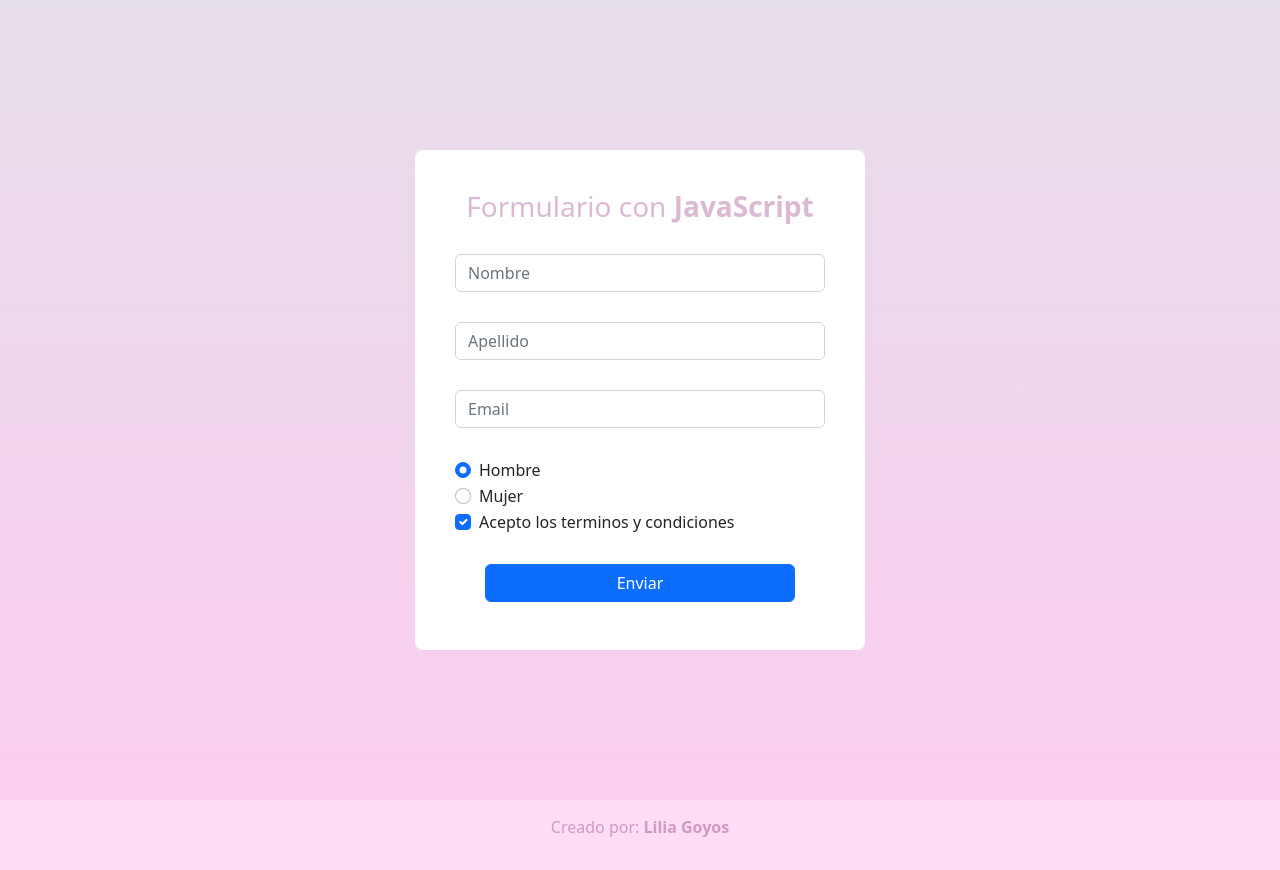
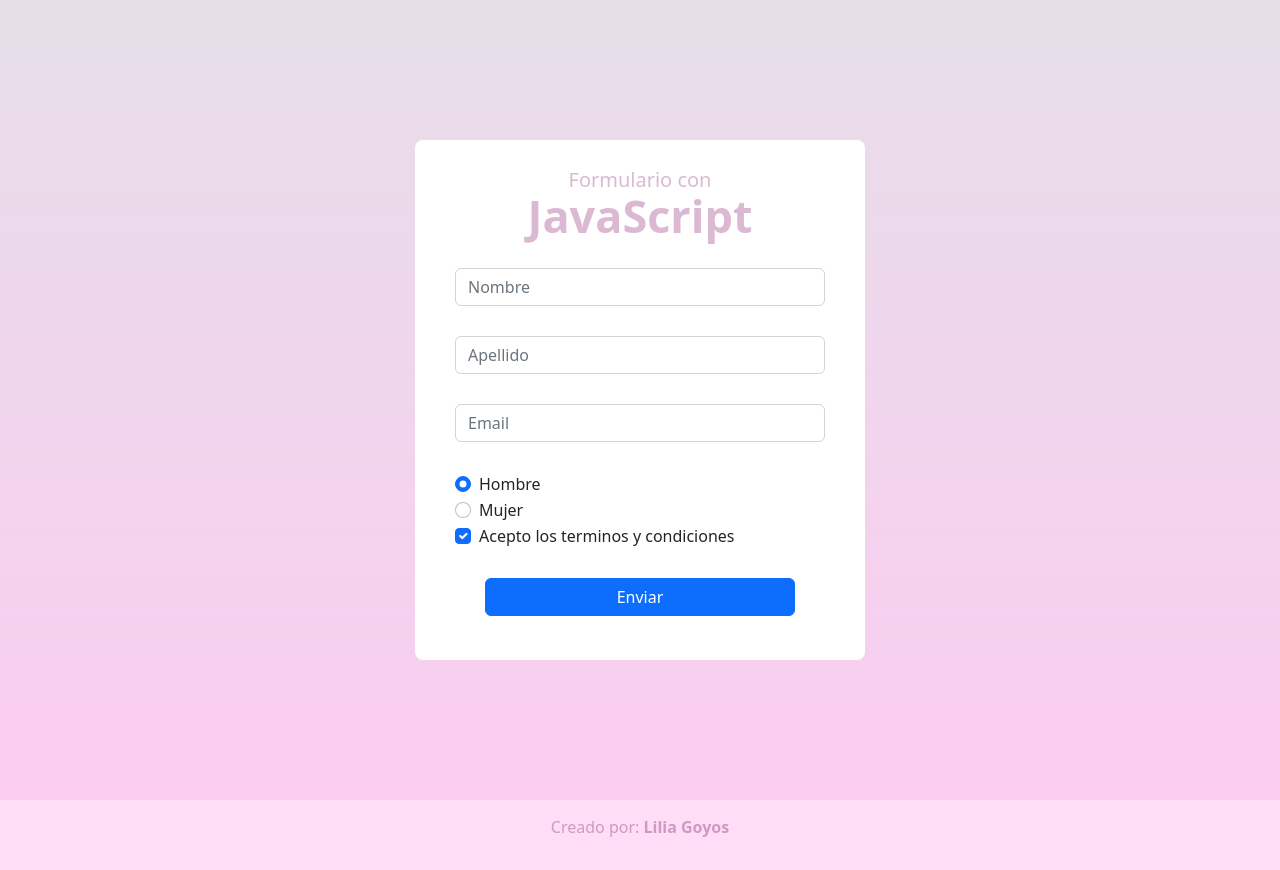
Before and after one commit to LiliBosch/FORMULARIO-CON-JAVASCRIPT, a plain HTML site: page index.html in a window 1280 px wide. Drawn offline with nearby package versions, Linux system fonts and the light colour scheme.

Commit message:
Add files via upload

```diff
--- a/estilos.css
+++ b/estilos.css
@@ -11,7 +11,14 @@ body{
 .titulo{
     text-align: center;
     color:  #c185b393;
-    margin-bottom: 30px;
+    margin-bottom: -3px;
+    margin-top: -12px;
+}
+.to{
+    text-align: center;
+    color:  #c185b393;
+    margin-bottom: 25px;
+    font-size: 45px;
 }
 
 .form_container{
@@ -23,7 +30,7 @@ body{
 
 .form{
     width: 450px;
-    height: 500px;
+    height: 520px;
     background-color: white;
     border-radius: 8px;
     padding: 40px;
--- a/index.html
+++ b/index.html
@@ -17,10 +17,11 @@
 
     <section class="form_container">
         <form class="form">
-            <h3 class="titulo">Formulario con <b>JavaScript</b></h3>
-            <input type="text" class="form-control" placeholder="Nombre" id="nombre">
-            <input type="text" class="form-control" placeholder="Apellido" id="apellido">
-            <input type="email" class="form-control" placeholder="Email" id="email">
+            <h5 class="titulo">Formulario con</h5>
+            <h1 class="to"><b>JavaScript</b></h1>
+            <input type="text" class="form-control" placeholder="Nombre" id="nombre" required>
+            <input type="text" class="form-control" placeholder="Apellido" id="apellido" required>
+            <input type="email" class="form-control" placeholder="Email" id="email" required>
             <div class="form-check">
                 <input class="form-check-input" type="radio" name="exampleRadios" id="exampleRadios1" value="option1" checked>
                 <label class="form-check-label" for="exampleRadios1" id="hombre">
```
